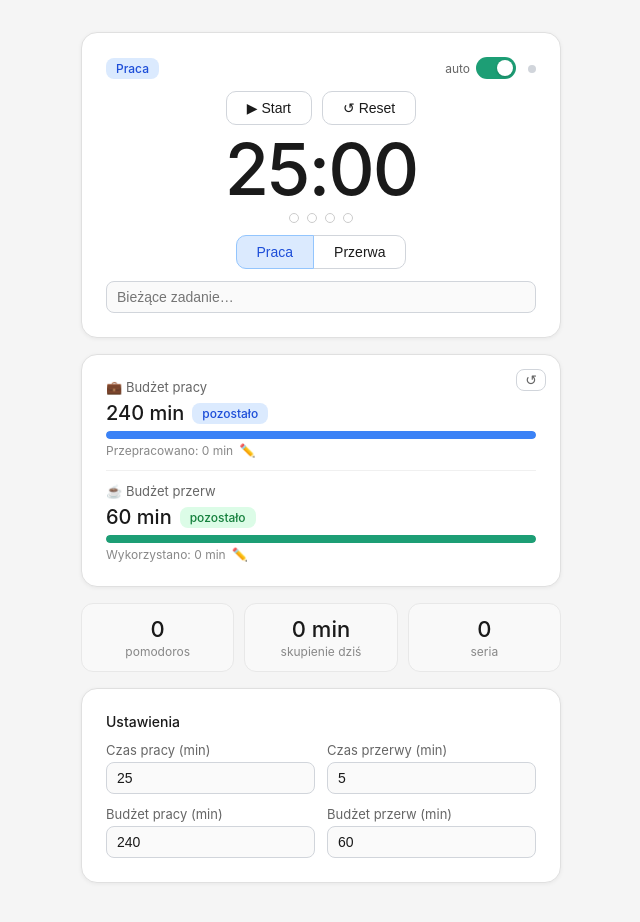
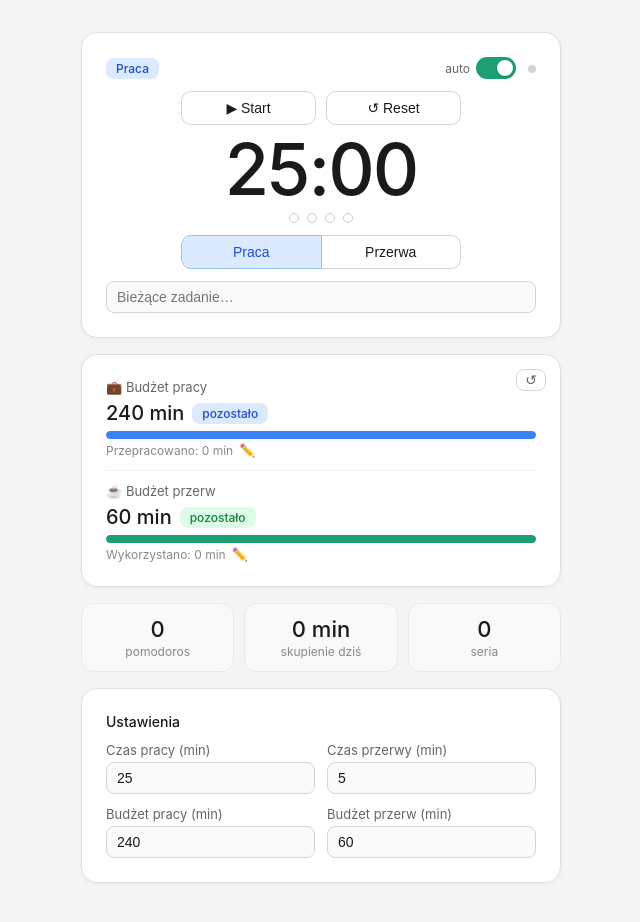
Before and after one commit to simon-fischer-12/pomodoro, a plain HTML site: page web/index.html in a window 1280 px wide. Shown: the whole page, without its empty margins (319-959 px from the left). Drawn offline with Linux system fonts and the light colour scheme; no server answers.

Commit message:
Match work/break group width to the Start/Reset group
Both button groups now share the same total width (centered, max-width 280px)
with their buttons flexing to fill, so the two rows line up as one column.

Co-Authored-By: Claude Opus 4.8 <noreply@anthropic.com>

```diff
--- a/web/index.html
+++ b/web/index.html
@@ -53,8 +53,9 @@
     .dot { width: 10px; height: 10px; border-radius: 50%; border: 1.5px solid #ccc; background: transparent; transition: background 0.3s; }
     .dot.done { background: #3b82f6; border-color: #3b82f6; }
 
-    .phase-switch { display: flex; justify-content: center; margin: 0.75rem 0 0.25rem; }
+    .phase-switch { display: flex; margin: 0.75rem auto 0.25rem; max-width: 280px; }
     .phase-btn {
+      flex: 1;
       padding: 8px 20px; font-size: 14px; font-weight: 500;
       border: 1px solid #d1d5db; background: #fff; color: #1a1a1a; cursor: pointer;
       position: relative;
@@ -67,7 +68,8 @@
     #btn-phase-work.active  { background: #dbeafe; color: #1d4ed8; border-color: #93c5fd; }
     #btn-phase-break.active { background: #dcfce7; color: #15803d; border-color: #86efac; }
 
-    .controls { display: flex; justify-content: center; gap: 10px; margin: 0.25rem 0 0.5rem; flex-wrap: wrap; }
+    .controls { display: flex; gap: 10px; margin: 0.25rem auto 0.5rem; max-width: 280px; }
+    .controls button { flex: 1; }
 
     button {
       padding: 8px 20px; font-size: 14px; font-weight: 500;
```
